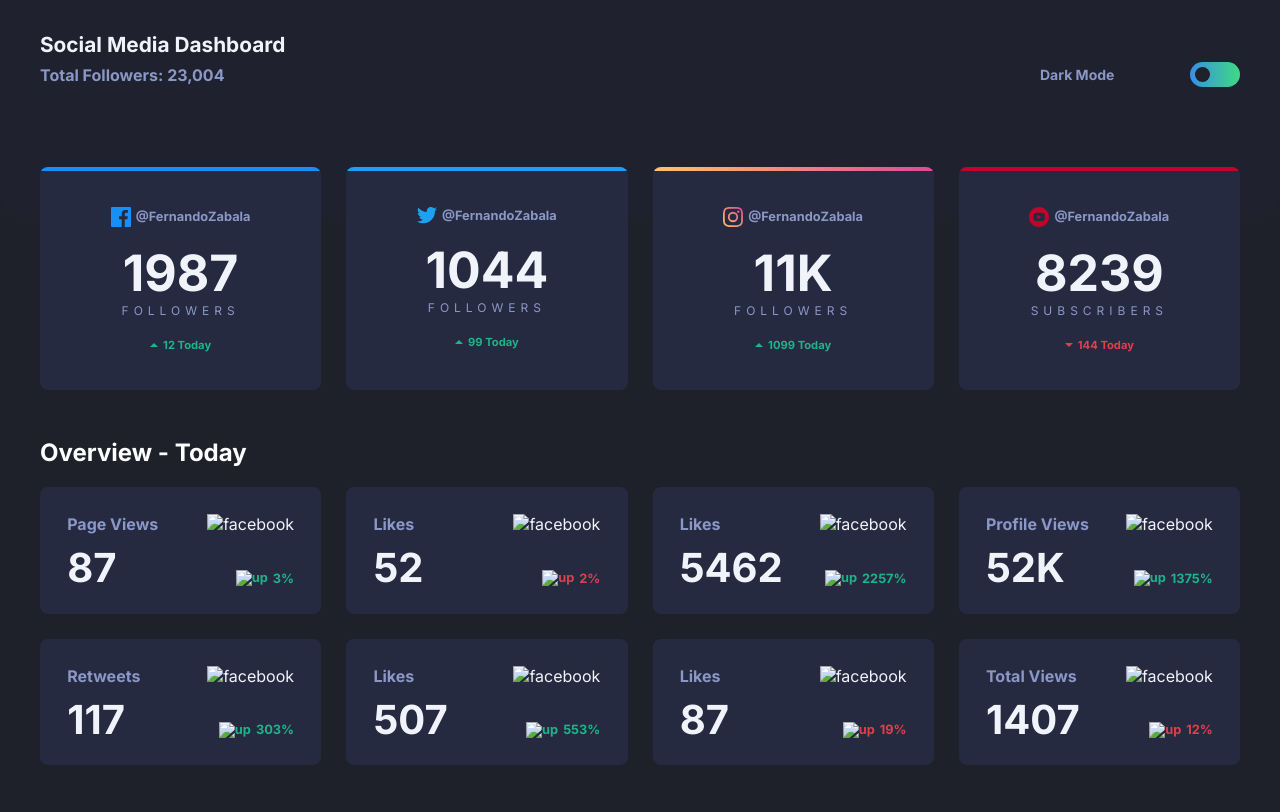
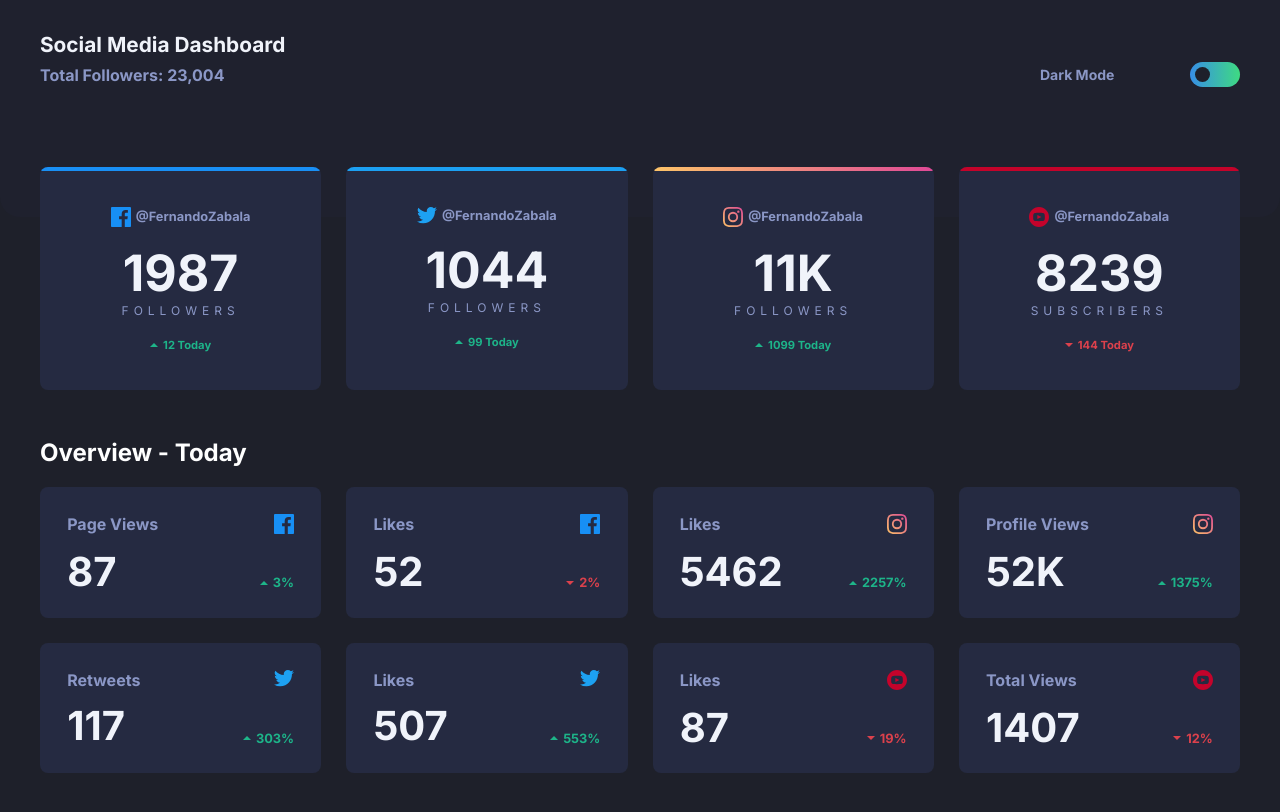
Before and after one commit to zabalaortega/Dashboard-mode-dark-, a plain HTML site: page index.html in a window 1280 px wide. Drawn offline with Linux system fonts and the light colour scheme; the site is published under a folder, as on GitHub Pages, so addresses that start at the root find nothing.

Commit message:
correcion de imagenes

```diff
--- a/index.html
+++ b/index.html
@@ -108,12 +108,12 @@
           <div class="card-small">
             <p class="card-small-views">Page Views</p>
             <p class="card-small-icon">
-              <img src="/images/icon-facebook.svg" alt="facebook">
+              <img src="./images/icon-facebook.svg" alt="facebook">
             </p>
             <p class="card-small-number">87</p>
             <p class="card-small-percentage">
               <span>
-                <img src="/images/icon-up.svg" alt="up">
+                <img src="./images/icon-up.svg" alt="up">
                 3%
               </span>
             </p>
@@ -121,12 +121,12 @@
           <div class="card-small">
             <p class="card-small-views">Likes</p>
             <p class="card-small-icon">
-              <img src="/images/icon-facebook.svg" alt="facebook">
+              <img src="./images/icon-facebook.svg" alt="facebook">
             </p>
             <p class="card-small-number">52</p>
             <p class="card-small-percentage is-danger">
               <span>
-                <img src="/images/icon-down.svg" alt="up">
+                <img src="./images/icon-down.svg" alt="up">
                 2%
               </span>
             </p>
@@ -134,12 +134,12 @@
           <div class="card-small">
             <p class="card-small-views">Likes</p>
             <p class="card-small-icon">
-              <img src="/images/icon-instagram.svg" alt="facebook">
+              <img src="./images/icon-instagram.svg" alt="facebook">
             </p>
             <p class="card-small-number">5462</p>
             <p class="card-small-percentage">
               <span>
-                <img src="/images/icon-up.svg" alt="up">
+                <img src="./images/icon-up.svg" alt="up">
                 2257%
               </span>
             </p>
@@ -147,12 +147,12 @@
           <div class="card-small">
             <p class="card-small-views">Profile Views</p>
             <p class="card-small-icon">
-              <img src="/images/icon-instagram.svg" alt="facebook">
+              <img src="./images/icon-instagram.svg" alt="facebook">
             </p>
             <p class="card-small-number">52K</p>
             <p class="card-small-percentage">
               <span>
-                <img src="/images/icon-up.svg" alt="up">
+                <img src="./images/icon-up.svg" alt="up">
                 1375%
               </span>
             </p>
@@ -160,12 +160,12 @@
           <div class="card-small">
             <p class="card-small-views">Retweets</p>
             <p class="card-small-icon">
-              <img src="/images/icon-twitter.svg" alt="facebook">
+              <img src="./images/icon-twitter.svg" alt="facebook">
             </p>
             <p class="card-small-number">117</p>
             <p class="card-small-percentage">
               <span>
-                <img src="/images/icon-up.svg" alt="up">
+                <img src="./images/icon-up.svg" alt="up">
                 303%
               </span>
             </p>
@@ -173,12 +173,12 @@
           <div class="card-small">
             <p class="card-small-views">Likes</p>
             <p class="card-small-icon">
-              <img src="/images/icon-twitter.svg" alt="facebook">
+              <img src="./images/icon-twitter.svg" alt="facebook">
             </p>
             <p class="card-small-number">507</p>
             <p class="card-small-percentage">
               <span>
-                <img src="/images/icon-up.svg" alt="up">
+                <img src="./images/icon-up.svg" alt="up">
                 553%
               </span>
             </p>
@@ -186,12 +186,12 @@
           <div class="card-small">
             <p class="card-small-views">Likes</p>
             <p class="card-small-icon">
-              <img src="/images/icon-youtube.svg" alt="facebook">
+              <img src="./images/icon-youtube.svg" alt="facebook">
             </p>
             <p class="card-small-number">87</p>
             <p class="card-small-percentage is-danger">
               <span>
-                <img src="/images/icon-down.svg" alt="up">
+                <img src="./images/icon-down.svg" alt="up">
                 19%
               </span>
             </p>
@@ -199,12 +199,12 @@
           <div class="card-small">
             <p class="card-small-views">Total Views</p>
             <p class="card-small-icon">
-              <img src="/images/icon-youtube.svg" alt="facebook">
+              <img src="./images/icon-youtube.svg" alt="facebook">
             </p>
             <p class="card-small-number">1407</p>
             <p class="card-small-percentage is-danger">
               <span>
-                <img src="/images/icon-down.svg" alt="up">
+                <img src="./images/icon-down.svg" alt="up">
                 12%
               </span>
             </p>
```
